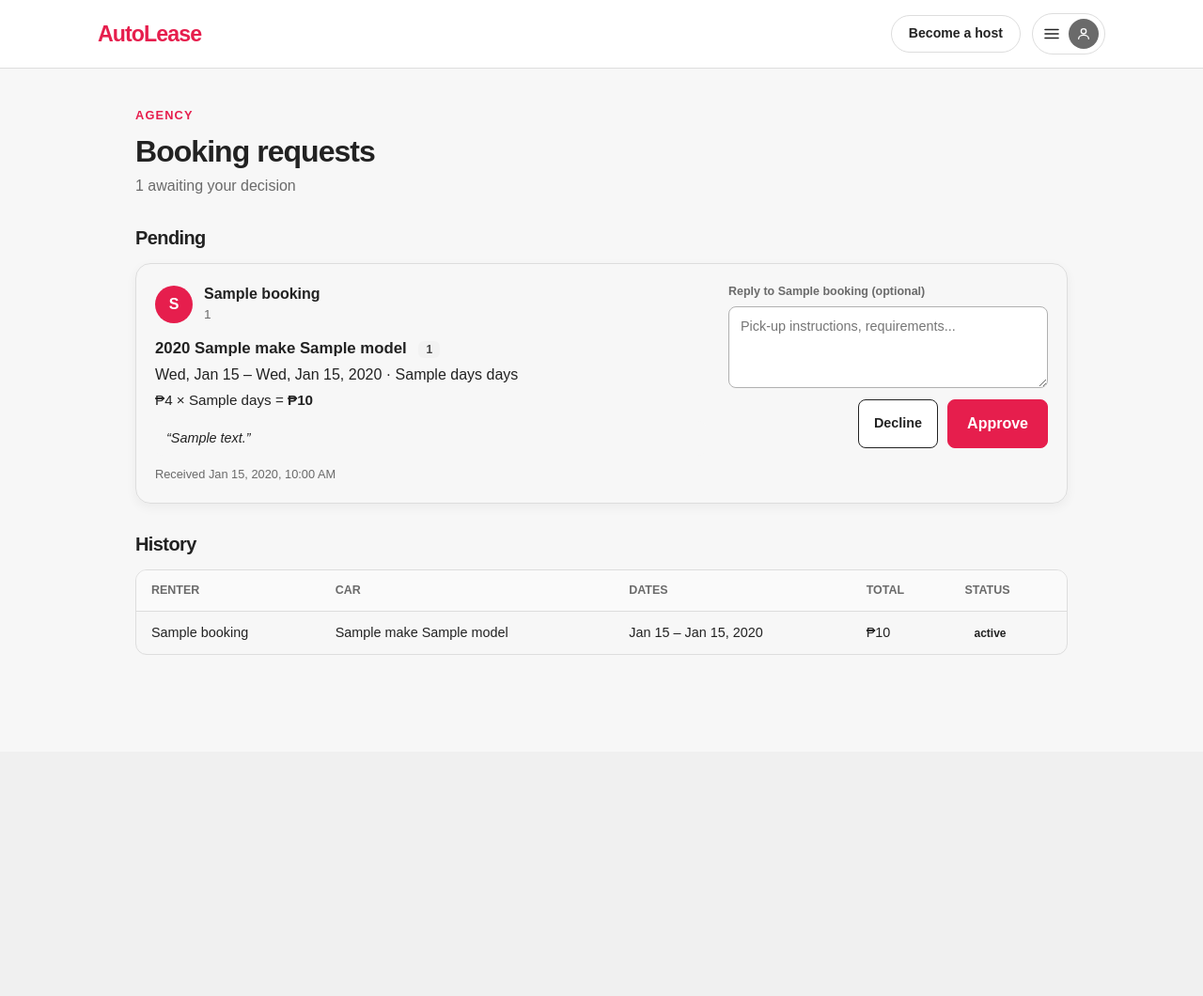
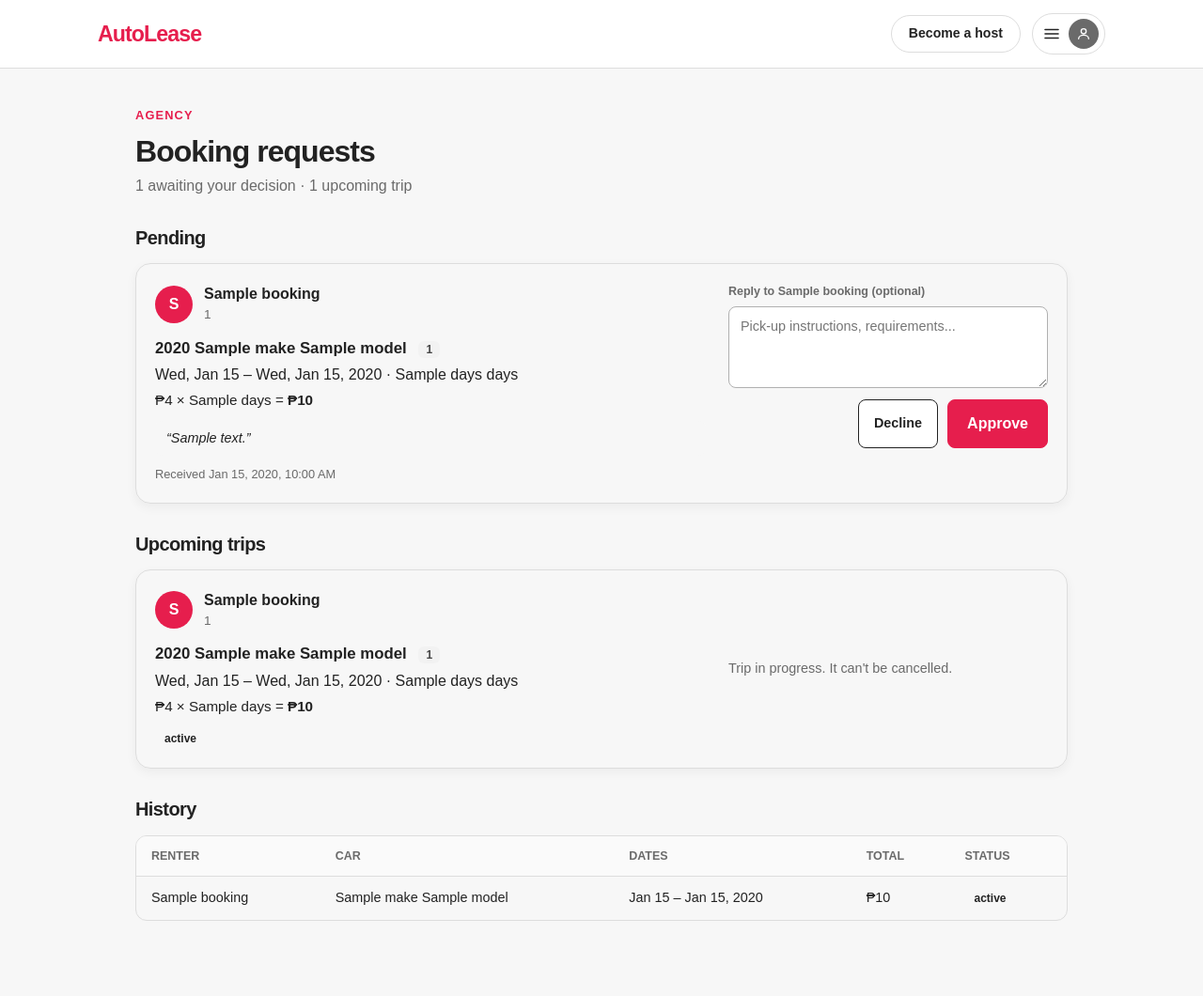
Before and after one commit to Cyanineee-24/AutoLease, a Django app: template apps/agencyrequests/templates/agencyrequests/inbox.html in a window 1280 px wide. Shown: the whole page at 94% size. Before the commit the page ends 697 px from the top, so only its background shows below. Run offline with Django 5.2, Linux system fonts and the light colour scheme; the template is opened without the code that fills it: most values are stand-ins (such as "Sample title", 1, 10 or a date in 2020).

Commit message:
feat(agencyrequests): let agencies cancel upcoming trips with a reason
The inbox gains an Upcoming trips section (upcoming and in-progress
approved trips); upcoming ones can be cancelled with a required reason
the renter sees. The internal `decided` list is renamed `history`.

Co-Authored-By: Claude Opus 5.5 <noreply@anthropic.com>

```diff
--- a/apps/agencyrequests/templates/agencyrequests/inbox.html
+++ b/apps/agencyrequests/templates/agencyrequests/inbox.html
@@ -12,7 +12,7 @@
     <header class="inbox-header">
         <p class="eyebrow">Agency</p>
         <h1>Booking requests</h1>
-        <p class="inbox-subtitle">{{ pending|length }} awaiting your decision</p>
+        <p class="inbox-subtitle">{{ pending|length }} awaiting your decision · {{ active|length }} upcoming trip{{ active|length|pluralize }}</p>
     </header>
 
     {% if messages %}
@@ -70,7 +70,49 @@
         </ul>
     {% endif %}
 
-    {% if decided %}
+    {% if active %}
+        <h2 class="inbox-section-title">Upcoming trips</h2>
+        <ul class="request-list">
+            {% for booking in active %}
+                <li class="request-card">
+                    <div class="request-main">
+                        <div class="request-renter">
+                            <span class="request-avatar">{{ booking.renter_name|make_list|first|upper }}</span>
+                            <div>
+                                <p class="request-renter-name">{{ booking.renter_name }}</p>
+                                {% if booking.renter.contact_number %}
+                                    <p class="request-renter-contact">{{ booking.renter.contact_number }}</p>
+                                {% endif %}
+                            </div>
+                        </div>
+
+                        <p class="request-vehicle">
+                            {{ booking.vehicle.year }} {{ booking.vehicle.make }} {{ booking.vehicle.model }}
+                            <span class="request-plate">{{ booking.vehicle.plate_number }}</span>
+                        </p>
+                        <p class="request-dates">{{ booking.start_date|date:"D, M j" }} – {{ booking.end_date|date:"D, M j, Y" }} · {{ booking.days }} day{{ booking.days|pluralize }}</p>
+                        <p class="request-total">₱{{ booking.daily_rate_snapshot|floatformat:"-2g" }} × {{ booking.days }} = <strong>₱{{ booking.total|floatformat:"-2g" }}</strong></p>
+                        <p class="request-trip-status"><span class="status-badge status-badge--{{ booking.status_key }}">{{ booking.status_label }}</span></p>
+                    </div>
+
+                    {% if booking.phase == 'upcoming' %}
+                        <form method="post" action="{% url 'agencyrequests:cancel' booking.pk %}" class="request-decision" data-confirm="Cancel this trip? The renter will see your reason.">
+                            {% csrf_token %}
+                            <label for="cancel-reason-{{ booking.pk }}" class="request-response-label">Reason for cancelling (the renter will see this)</label>
+                            <textarea id="cancel-reason-{{ booking.pk }}" name="reason" rows="3" maxlength="1000" required class="request-response-input" placeholder="e.g. The car failed its safety inspection."></textarea>
+                            <div class="request-buttons">
+                                <button type="submit" class="button-outline">Cancel trip</button>
+                            </div>
+                        </form>
+                    {% else %}
+                        <p class="request-trip-note">Trip in progress. It can't be cancelled.</p>
+                    {% endif %}
+                </li>
+            {% endfor %}
+        </ul>
+    {% endif %}
+
+    {% if history %}
         <h2 class="inbox-section-title">History</h2>
         <div class="history-table-wrap">
             <table class="history-table">
@@ -84,7 +126,7 @@
                     </tr>
                 </thead>
                 <tbody>
-                    {% for booking in decided %}
+                    {% for booking in history %}
                         <tr>
                             <td>{{ booking.renter_name }}</td>
                             <td>{{ booking.vehicle.make }} {{ booking.vehicle.model }}</td>
@@ -99,3 +141,7 @@
     {% endif %}
 </section>
 {% endblock %}
+
+{% block extra_js %}
+<script src="{% static 'js/agencyrequests/agencyrequests.js' %}" defer></script>
+{% endblock %}
--- a/apps/agencyrequests/tests.py
+++ b/apps/agencyrequests/tests.py
@@ -8,9 +8,9 @@ class InboxHistoryStatusLabelTests(BookingStatusTestBase):
         self.client.force_login(self.agency_user)
         response = self.client.get(reverse('agencyrequests:inbox'))
         self.assertEqual(response.status_code, 200)
-        decided = response.context['decided']
+        rows = response.context['active'] + response.context['history']
         self.assertEqual(
-            {b.pk: (b.status_key, b.status_label) for b in decided},
+            {b.pk: (b.status_key, b.status_label) for b in rows},
             {
                 self.future_trip.pk: ('upcoming', 'Upcoming'),
                 self.current_trip.pk: ('in_progress', 'In progress'),
--- a/apps/agencyrequests/urls.py
+++ b/apps/agencyrequests/urls.py
@@ -7,4 +7,5 @@ app_name = 'agencyrequests'
 urlpatterns = [
     path('', views.inbox, name='inbox'),
     path('<int:pk>/decide/', views.decide, name='decide'),
+    path('<int:pk>/cancel/', views.cancel_trip, name='cancel'),
 ]
--- a/static/css/agencyrequests/agencyrequests.css
+++ b/static/css/agencyrequests/agencyrequests.css
@@ -42,6 +42,8 @@
 .request-total { font-size: 0.95rem; }
 .request-message { background: #F7F7F7; border-radius: 8px; font-size: 0.9rem; font-style: italic; margin-top: 10px !important; padding: 8px 12px; }
 .request-received { color: var(--color-muted); font-size: 0.8rem; margin-top: 10px !important; }
+.request-trip-status { margin-top: 10px !important; }
+.request-trip-note { align-self: center; color: var(--color-muted); font-size: 0.9rem; margin: 0; }
 
 .request-decision { display: flex; flex-direction: column; }
 .request-response-label { color: var(--color-muted); font-size: 0.78rem; font-weight: 600; margin-bottom: 6px; }
--- /dev/null
+++ b/static/js/agencyrequests/agencyrequests.js
@@ -0,0 +1,14 @@
+/**
+ * agencyrequests.js — confirm before cancelling an upcoming trip.
+ */
+(function () {
+    'use strict';
+
+    document.querySelectorAll('form[data-confirm]').forEach(function (form) {
+        form.addEventListener('submit', function (event) {
+            if (!window.confirm(form.getAttribute('data-confirm'))) {
+                event.preventDefault();
+            }
+        });
+    });
+})();
```
Also changed, not shown: apps/agencyrequests/forms.py (+11 -0 lines), apps/agencyrequests/views.py (+45 -5 lines).
